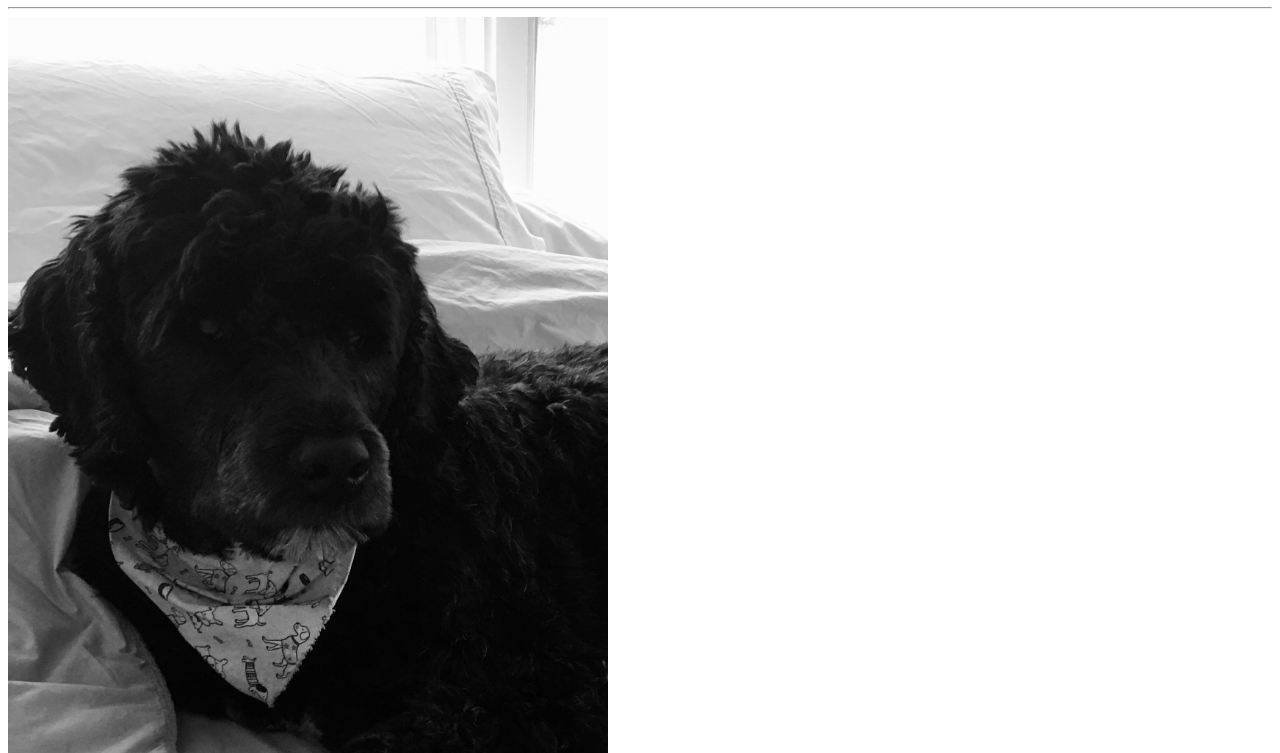
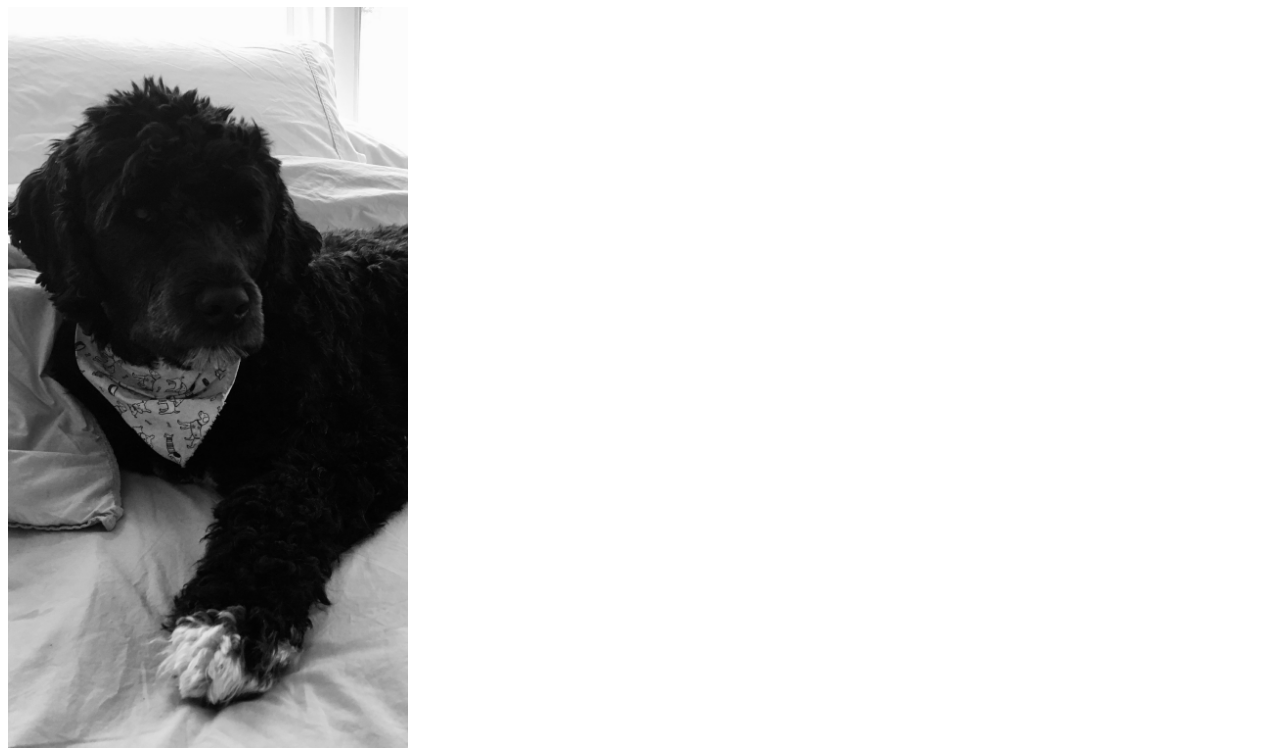
Before and after one commit to mmiilloo/interactive, a plain HTML site: page index.html in a window 1280 px wide. Shown: the part 74-827 px from the top of the page. Drawn offline with Linux system fonts and the light colour scheme.

Commit message:
updated index

```diff
--- a/index.html
+++ b/index.html
@@ -9,8 +9,7 @@
   </head>
   <body>
     <h1>🚅 Milo's Class Website</h1>
-    <hr>
-    <img src="assets/phone-test.jpg" width="600px">
+    <img src="assets/phone-test.jpg" width="400px">
     <br>Hello world, what's up?
   </body>
 </html>
```
